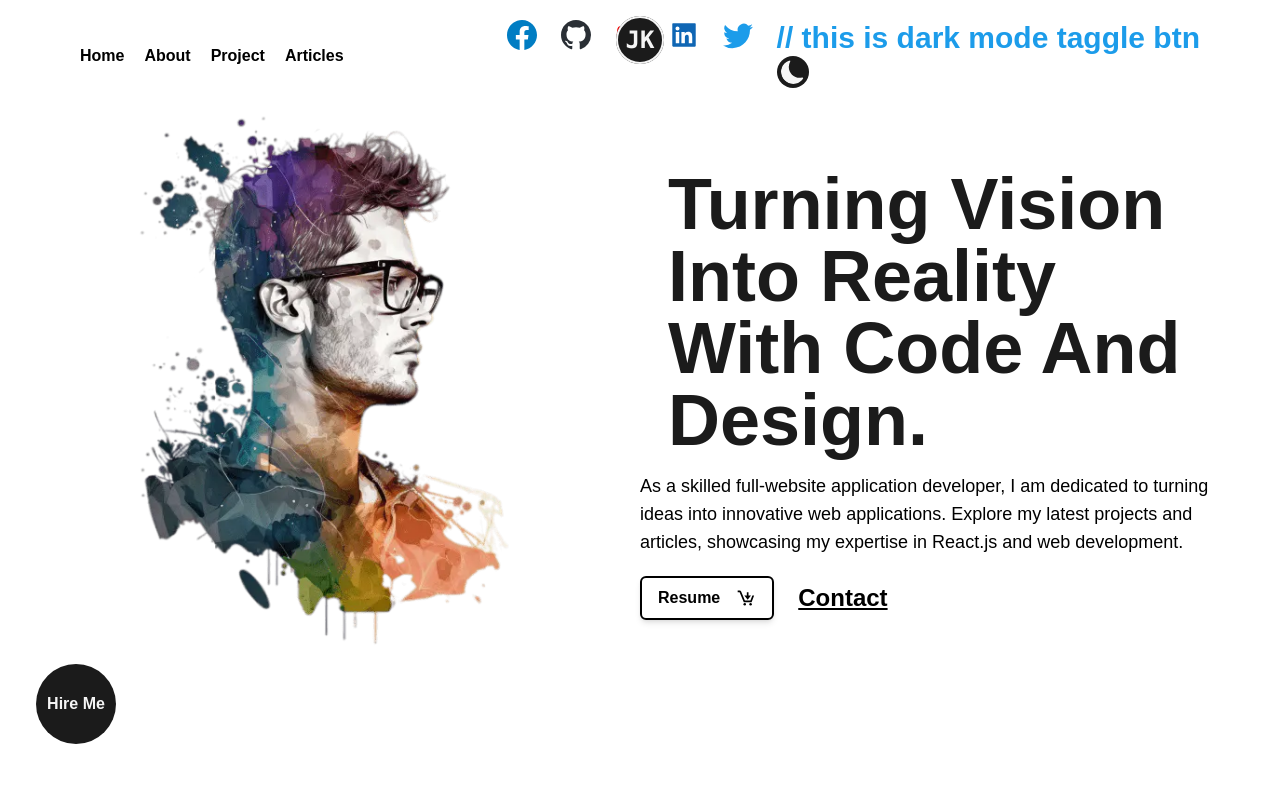
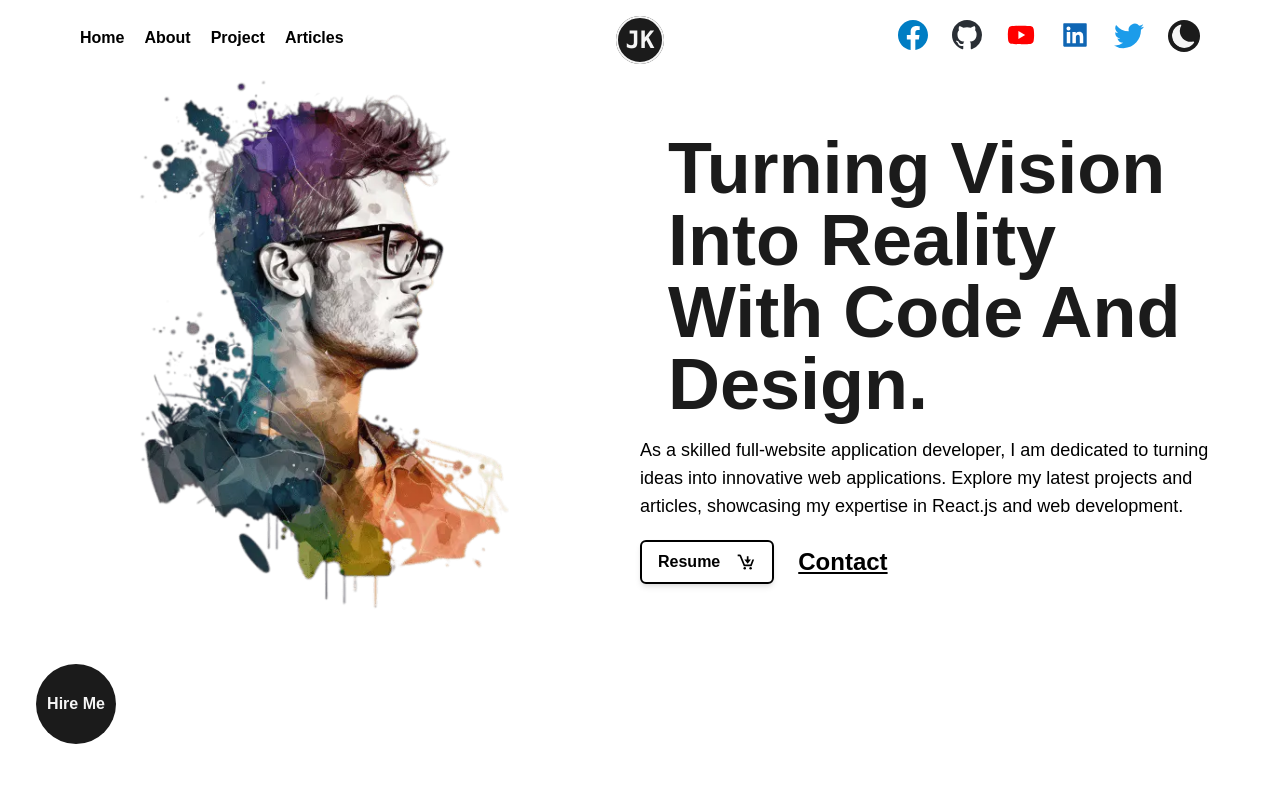
Before and after one commit to mdjamirulislam/modern-potfilo, a Next.js app: page / in a window 1280 px wide. Shown: the top 800 px of the page. Built offline with nearby package versions, Linux system fonts and the light colour scheme.

Commit message:
complete (v=git.2.38.1 and node.18.60.0)

```diff
--- a/src/Components/Navv/Navbar.js
+++ b/src/Components/Navv/Navbar.js
@@ -85,7 +85,7 @@ const Navbar = () => {
           whileTap={{ scale: 0.8 }}
           className="text-3xl text-[#1C9CEA]"
         >
-// this is dark mode taggle btn
+
 
           <Darkmodebtn />
         </motion.h1>
```
